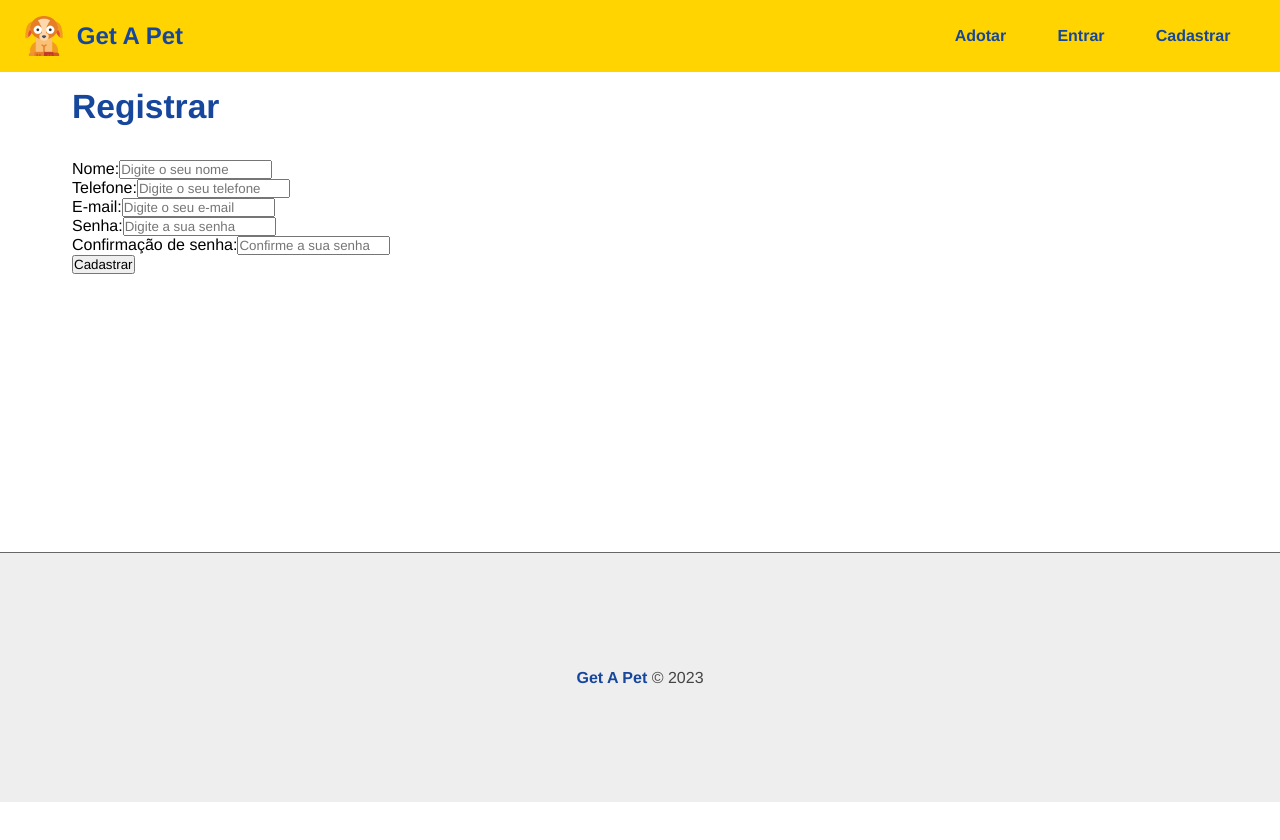
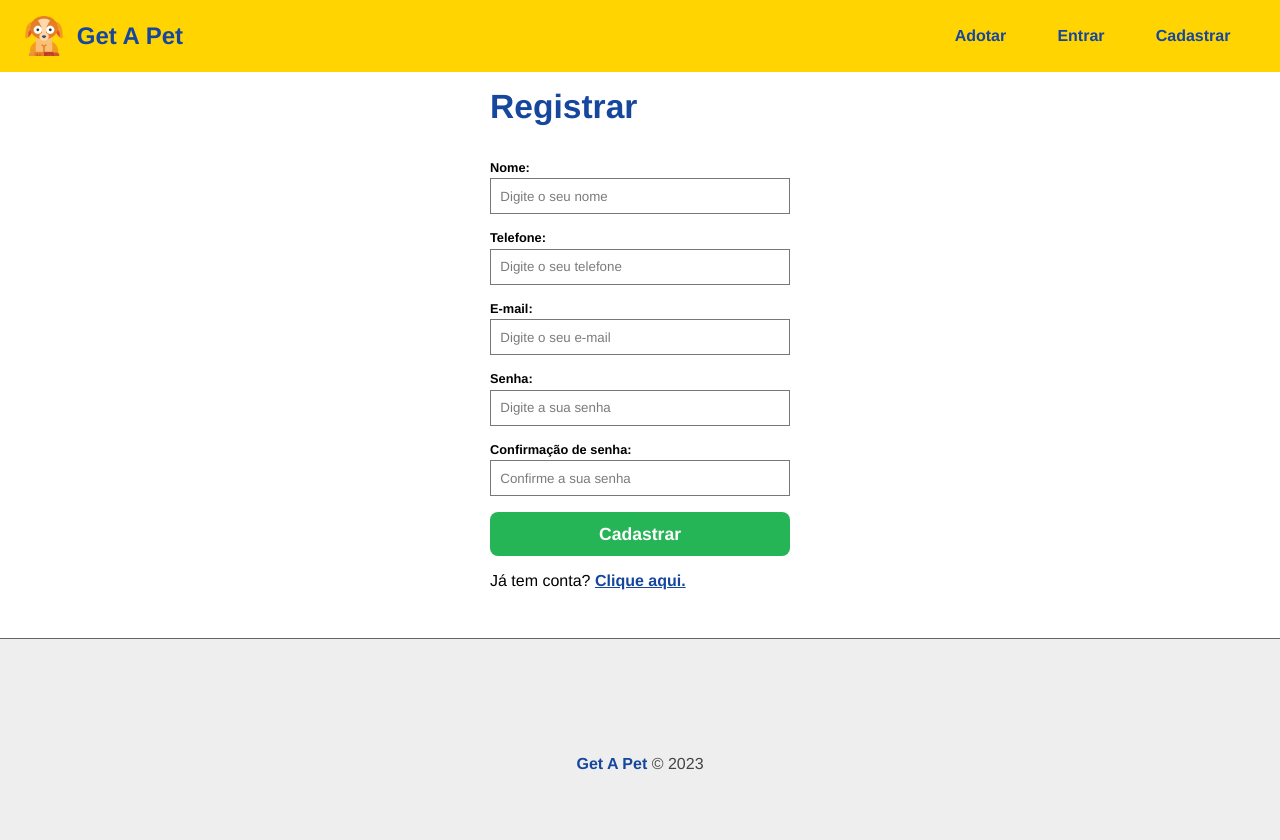
Before and after one commit to Roger-Franco/node-zero-master, a React (Create React App) app in the folder 15_GETAPET/frontend/: page /register in a window 1280 px wide. Shown: the top 840 px of the page. Before the commit the page ends 802 px from the top, so only its background shows below. Built offline with nearby package versions, Linux system fonts and the light colour scheme; the HTML template or start-up script is replaced by a standard one.

Commit message:
tela de register iniciada

```diff
--- /dev/null
+++ b/15_GETAPET/frontend/src/components/form/Form.module.css
@@ -0,0 +1,32 @@
+.form_container {
+  max-width: 300px;
+  margin: 0 auto;
+  background-color: #fff;
+  border-radius: 15px;
+}
+
+.form_container input[type='submit'] {
+  border-radius: 8px;
+  background-color: #25b456;
+  color: #fff;
+  border: none;
+  min-width: 100px;
+  min-height: 2.5em;
+  width: 100%;
+  cursor: pointer;
+  font-size: 1.1em;
+  font-weight: bold;
+}
+
+.form_container input[type='submit']:hover {
+  background-color: #1c8a42;
+}
+
+.form_container p {
+  margin-top: 1em;
+}
+
+.form_container p a {
+  color: #16479d;
+  font-weight: bold;
+}
--- a/15_GETAPET/frontend/src/components/form/input.js
+++ b/15_GETAPET/frontend/src/components/form/input.js
@@ -4,7 +4,7 @@
 
 export default function Input({type, text, name, placeholder, handleOnChange, value, multiple}) {
   return (
-    <div>
+    <div className={styles.form_control}>
       <label htmlFor={name}>{text}:</label>
       <input
       type={type}
--- a/15_GETAPET/frontend/src/components/form/input.module.css
+++ b/15_GETAPET/frontend/src/components/form/input.module.css
@@ -0,0 +1,20 @@
+.form_control {
+  display: flex;
+  flex-direction: column;
+  margin-bottom: 1em;
+}
+
+.form_control label {
+  margin-bottom: .3em;
+  font-weight: bold;
+  font-size: .8em;
+}
+
+.form_control input {
+  padding: .7em;
+  border: 1px solid #777;
+}
+
+.form_control input::placeholder {
+  color: #7b7b7b;
+}
--- a/15_GETAPET/frontend/src/components/pages/Auth/Register.js
+++ b/15_GETAPET/frontend/src/components/pages/Auth/Register.js
@@ -1,13 +1,24 @@
-import React from 'react'
+import React, { useState } from 'react'
 import Input from '../../form/input'
+import {Link} from 'react-router-dom'
+
+import styles from '../../form/Form.module.css'
 
 export default function Register() {
+  const [user, setUser] = useState({})
 
-  function handleChange(e) {}
+  function handleChange(e) {
+    setUser({...user, [e.target.name]:e.target.value})
+  }
+
+  function handleSubmit(e) {
+    e.preventDefault()
+    console.log(user);
+  }
   return (
-    <section>
+    <section className={styles.form_container}>
       <h1>Registrar</h1>
-      <form action="">
+      <form action="" onSubmit={handleSubmit}>
         <Input
           text="Nome"
           type="text"
@@ -44,6 +55,9 @@
           handleOnChange={handleChange}
         />
         <input type="submit" value="Cadastrar" />
+        <p>
+          Já tem conta? <Link to='/login'>Clique aqui.</Link>
+        </p>
       </form>
     </section>
   )
```
